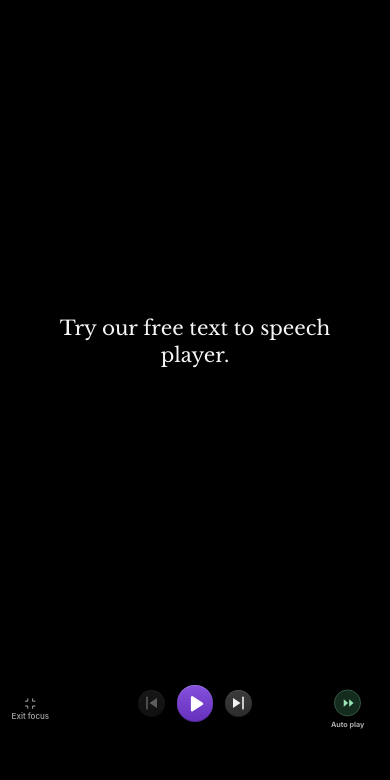
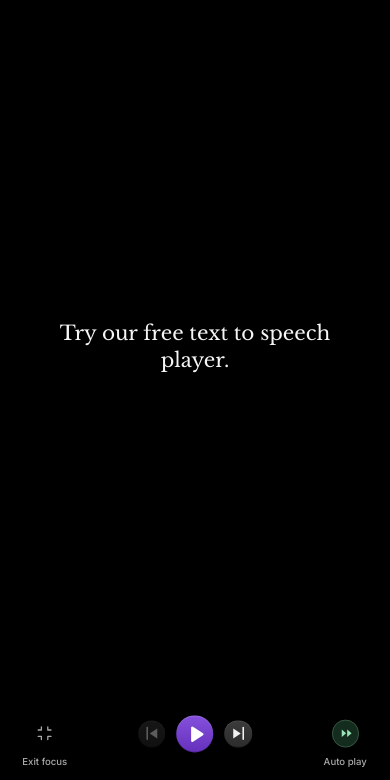
Before and after one commit to janpmz/pdf-to-mp3-canvas, a website: page web/canvas/index.html in a window 390 px wide. Shown: the part 64-844 px from the top of the page. Drawn offline with Linux system fonts and the light colour scheme.

Commit message:
Keep footer spacing and button sizes at all widths

```diff
--- a/web/canvas/canvas.css
+++ b/web/canvas/canvas.css
@@ -17,7 +17,16 @@ button, input, select, textarea { font: inherit; }
 .canvas-menu .player-menu-icon { display: block; width: 20px; height: 20px; background: currentColor; mask: url("../assets/share/dots-three-vertical.svg") center / contain no-repeat; }
 .canvas-page.is-focus-mode #focusReadingSettings { display: flex; align-items: center; gap: 24px; }
 .canvas-page.is-focus-mode #focusReadingSettings > :is(#voiceSetting, #paceSetting) { display: inline-flex !important; align-items: center; gap: 8px; color: #a3a3a3; font: 500 12px/20px "Site Inter", system-ui, sans-serif; }
-.canvas-page.is-focus-mode .player-footer .footer-tools { right: 36px; }
+.canvas-page.is-focus-mode { --canvas-footer-row-height: 116px; --ui-footer-height: calc(var(--canvas-footer-row-height) * var(--ui-footer-scale)); }
+.canvas-page.is-focus-mode .player-stage { --focus-footer-height: calc(var(--canvas-footer-row-height) + env(safe-area-inset-bottom, 0px)); }
+.canvas-page.is-focus-mode .player-footer :is(.action-row, .focus-mode-button, .footer-tools) { top: calc(var(--canvas-footer-row-height) / 2); bottom: auto; }
+.canvas-page.is-focus-mode .player-footer .action-row { position: absolute; left: 50%; display: flex; width: max-content; height: auto; min-height: 0; flex: none; gap: 0; margin: 0; transform: translate(-50%, -50%); }
+.canvas-page.is-focus-mode .player-footer .player-controls { width: auto; flex: none; }
+.canvas-page.is-focus-mode .player-footer .focus-mode-button { left: max(24px, env(safe-area-inset-left, 0px)); width: 64px; height: 46px; min-width: 64px; min-height: 46px; padding: 0; font: 500 12px/1.2 "Site Inter", system-ui, sans-serif; }
+.canvas-page.is-focus-mode .player-footer .focus-mode-button svg { width: 24px; height: 24px; }
+.canvas-page.is-focus-mode .player-footer .footer-tools { right: max(24px, env(safe-area-inset-right, 0px)); left: auto; width: 64px; }
+.canvas-page.is-focus-mode .player-footer #autoButton { position: relative; width: 64px; height: 46px; min-width: 64px; justify-content: center; gap: 0; }
+.canvas-page.is-focus-mode .player-footer :is(#focusModeLabel, #autoButton .tool-label) { position: absolute; top: calc(100% + 4px); left: 50%; margin: 0; font: 500 12px/1.2 "Site Inter", system-ui, sans-serif; white-space: nowrap; transform: translateX(-50%); }
 .canvas-page.is-focus-mode .canvas-menu .toolbar-more-menu-panel { border-color: #333; color: #d4d4d4; background: #111; box-shadow: 0 16px 38px rgb(0 0 0 / 30%); }
 .canvas-page.is-focus-mode .canvas-menu :is(.toolbar-more-menu-link, .canvas-voice-setting) { color: #d4d4d4; }
 .canvas-page.is-focus-mode .canvas-menu .toolbar-more-menu-link:hover { color: #f5f5f5; background: #202020; }
@@ -63,7 +72,6 @@ button, input, select, textarea { font: inherit; }
   .canvas-page dialog.chapter-picker { left: auto; }
 }
 @media (max-width: 720px) {
-  .canvas-page.is-focus-mode .player-footer .focus-mode-button { top: 32px; }
   .canvas-page .player-card-position .chapter-position-label { display: none; }
   .canvas-page .player-card-header { gap: 4px; }
   .canvas-page .canvas-chapters-button { padding-inline: 8px; }
--- a/web/canvas/index.html
+++ b/web/canvas/index.html
@@ -9,7 +9,7 @@
   <meta http-equiv="Content-Security-Policy" content="default-src 'self'; script-src 'self'; style-src 'self' 'unsafe-inline'; font-src 'self'; img-src 'self' data:; connect-src 'self' http://localhost:8702 http://127.0.0.1:8702; base-uri 'none'; form-action 'none'; object-src 'none'" />
   <title>Canvas — PDF TO MP3</title>
   <link rel="icon" href="../favicon.ico" />
-  <link rel="stylesheet" href="./canvas.css?v=20261022-footer-row" />
+  <link rel="stylesheet" href="./canvas.css?v=20261022-footer-spacing" />
   <script type="module" src="./canvas.js?v=20261022-example-2"></script>
 </head>
 <body class="canvas-page player-page content-page">
```
